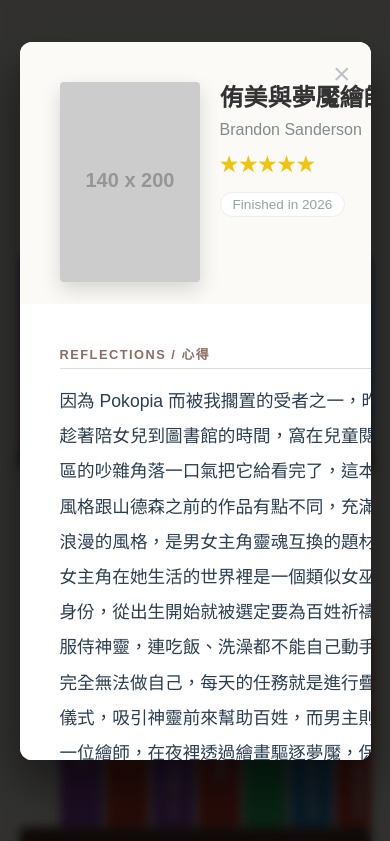
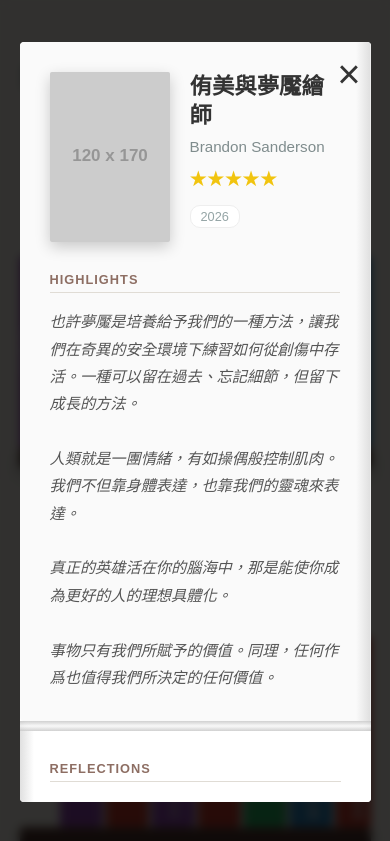
Before and after one commit to may90358/my-bookshelf, a plain HTML site: page index.html in a window 390 px wide. Both pictures are taken after a click on the element "侑美與夢魘繪師". Shown: the top 841 px of the page. Drawn offline with Linux system fonts and the light colour scheme; placeholder pictures from the web are drawn by us.

Commit message:
Update index.html

```diff
--- a/index.html
+++ b/index.html
@@ -3,7 +3,7 @@
 <head>
     <meta charset="UTF-8">
     <meta name="viewport" content="width=device-width, initial-scale=1.0">
-    <title>我的互動書櫃 | Notion 同步版</title>
+    <title>我的互動書櫃 | Notion 3D版</title>
     <style>
         :root {
             --shelf-color: #5d4037;
@@ -32,85 +32,19 @@
             text-transform: uppercase;
         }
 
-        /* --- 書架顯示區 --- */
-        .bookshelf-container {
-            width: 90%;
-            max-width: 1000px;
-            display: flex;
-            flex-direction: column;
-        }
+        /* --- 書架顯示區 (保持不變) --- */
+        .bookshelf-container { width: 90%; max-width: 1000px; display: flex; flex-direction: column; }
+        .year-section { margin-top: 50px; }
+        .year-label { font-size: 1.4rem; font-weight: bold; color: var(--accent-color); margin-left: 10px; margin-bottom: 8px; border-left: 5px solid var(--shelf-color); padding-left: 15px; }
+        .shelf { position: relative; margin-bottom: 30px; }
+        .books-row { display: flex; align-items: flex-end; padding: 0 40px; gap: 4px; height: 240px; z-index: 2; position: relative; overflow-x: auto; scrollbar-width: none; }
+        .books-row::-webkit-scrollbar { display: none; }
+        .book { cursor: pointer; transition: all 0.4s cubic-bezier(0.165, 0.84, 0.44, 1); display: flex; align-items: center; justify-content: center; position: relative; box-shadow: 2px 0 5px rgba(0,0,0,0.3); border-radius: 2px 4px 4px 2px; border-left: 2px solid rgba(255,255,255,0.1); flex-shrink: 0; }
+        .book:hover { transform: translateY(-20px) scale(1.05); z-index: 10; filter: brightness(1.1); box-shadow: 0 15px 30px rgba(0,0,0,0.4); }
+        .spine-text { writing-mode: vertical-rl; color: white; font-size: 14px; font-weight: 500; letter-spacing: 1px; text-shadow: 1px 1px 2px rgba(0,0,0,0.5); white-space: nowrap; overflow: hidden; max-height: 80%; padding: 10px 0; }
+        .shelf-board { height: 20px; background: linear-gradient(to bottom, var(--shelf-color), var(--shelf-depth)); width: 100%; border-radius: 4px; z-index: 3; box-shadow: 0 8px 15px rgba(0,0,0,0.3); }
 
-        .year-section { margin-top: 50px; }
-
-        .year-label {
-            font-size: 1.4rem;
-            font-weight: bold;
-            color: var(--accent-color);
-            margin-left: 10px;
-            margin-bottom: 8px;
-            border-left: 5px solid var(--shelf-color);
-            padding-left: 15px;
-        }
-
-        .shelf { position: relative; margin-bottom: 30px; }
-
-        .books-row {
-            display: flex;
-            align-items: flex-end;
-            padding: 0 40px;
-            gap: 4px;
-            height: 240px;
-            z-index: 2;
-            position: relative;
-            overflow-x: auto;
-            scrollbar-width: none;
-        }
-
-        .books-row::-webkit-scrollbar { display: none; }
-
-        .book {
-            cursor: pointer;
-            transition: all 0.4s cubic-bezier(0.165, 0.84, 0.44, 1);
-            display: flex;
-            align-items: center;
-            justify-content: center;
-            position: relative;
-            box-shadow: 2px 0 5px rgba(0,0,0,0.3);
-            border-radius: 2px 4px 4px 2px;
-            border-left: 2px solid rgba(255,255,255,0.1);
-            flex-shrink: 0;
-        }
-
-        .book:hover {
-            transform: translateY(-20px) scale(1.05);
-            z-index: 10;
-            filter: brightness(1.1);
-            box-shadow: 0 15px 30px rgba(0,0,0,0.4);
-        }
-
-        .spine-text {
-            writing-mode: vertical-rl;
-            color: white;
-            font-size: 14px;
-            font-weight: 500;
-            letter-spacing: 1px;
-            text-shadow: 1px 1px 2px rgba(0,0,0,0.5);
-            white-space: nowrap;
-            overflow: hidden;
-            max-height: 80%;
-            padding: 10px 0;
-        }
-
-        .shelf-board {
-            height: 20px;
-            background: linear-gradient(to bottom, var(--shelf-color), var(--shelf-depth));
-            width: 100%;
-            border-radius: 4px;
-            z-index: 3;
-            box-shadow: 0 8px 15px rgba(0,0,0,0.3);
-        }
-
-        /* --- 彈窗 UI (左：資+金句 / 右：心得) --- */
+        /* --- 彈窗 UI (3D 翻開書本) --- */
         .modal {
             display: none;
             position: fixed;
@@ -121,122 +55,94 @@
             height: 100%;
             background-color: rgba(0,0,0,0.8);
             backdrop-filter: blur(5px);
+            perspective: 2000px; /* 賦予 3D 透視感 */
         }
 
         .modal-content {
-            background-color: #fff;
             margin: 5vh auto;
             width: 90%;
             max-width: 1000px;
-            border-radius: 12px;
             position: relative;
-            box-shadow: 0 25px 50px rgba(0,0,0,0.5);
-            max-height: 85vh;
-            display: flex;
-            overflow: hidden;
-            animation: modalIn 0.3s ease-out;
+            animation: bookIn 0.5s ease-out;
         }
 
-        @keyframes modalIn {
-            from { transform: translateY(30px); opacity: 0; }
-            to { transform: translateY(0); opacity: 1; }
+        @keyframes bookIn {
+            from { transform: rotateX(15deg) translateY(50px); opacity: 0; }
+            to { transform: rotateX(5deg) translateY(0); opacity: 1; }
         }
 
-        /* 左側：書本基本資訊 + 金句 */
-        .modal-left {
-            width: 45%;
+        /* 翻開的書本實體 */
+        .open-book {
+            display: flex;
+            background-color: #fff;
+            box-shadow: 0 30px 70px rgba(0,0,0,0.5);
+            border-radius: 4px;
+            transform: rotateX(5deg); /* 微微傾斜，更有立體感 */
+            transform-style: preserve-3d;
+            max-height: 85vh;
+            overflow: hidden;
+        }
+
+        /* 書頁通用樣式 */
+        .page {
+            flex: 1;
             padding: 40px;
-            background-color: #fcfaf7;
-            border-right: 1px solid #eee;
             overflow-y: auto;
+            background-color: var(--paper-color);
+            color: var(--ink-color);
             display: flex;
             flex-direction: column;
         }
 
-        .book-header {
-            display: flex;
-            gap: 20px;
-            margin-bottom: 30px;
+        /* 左頁：書本資訊 + 金句 */
+        .page.left {
+            border-radius: 4px 0 0 4px;
+            /* 紙張泛黃感與中間書脊的陰影 */
+            background-image: linear-gradient(to right, #fafafa 96%, #e0e0e0 100%);
+            border-right: 1px solid rgba(0,0,0,0.05);
         }
 
-        .book-cover-large {
-            width: 140px;
-            height: 200px;
-            object-fit: cover;
-            border-radius: 4px;
-            box-shadow: 0 8px 20px rgba(0,0,0,0.15);
-            background-color: #eee;
-            flex-shrink: 0;
+        /* 右頁：心得 */
+        .page.right {
+            border-radius: 0 4px 4px 0;
+            background-image: linear-gradient(to left, #ffffff 96%, #e0e0e0 100%);
         }
 
-        .book-main-info {
-            display: flex;
-            flex-direction: column;
-            justify-content: flex-start;
+        /* 中間的書脊凹槽 */
+        .book-spine-crease {
+            width: 15px;
+            background: linear-gradient(to right, #dcdcdc, #ffffff 50%, #dcdcdc);
+            flex-shrink: 0;
+            z-index: 5;
+            box-shadow: inset 0 0 10px rgba(0,0,0,0.1);
         }
 
-        .modal-title { font-size: 1.5rem; color: #333; margin: 0 0 8px 0; line-height: 1.3; }
-        .modal-author { font-size: 1rem; color: #7f8c8d; margin-bottom: 10px; }
-        .modal-rating { font-size: 1.2rem; color: #f1c40f; margin-bottom: 15px; }
-        .modal-date {
-            font-size: 0.85rem;
-            color: #95a5a6;
-            background: #fff;
-            padding: 4px 12px;
-            border-radius: 15px;
-            border: 1px solid #eee;
-            width: fit-content;
-        }
+        /* 左頁內容排版 */
+        .book-header { display: flex; gap: 20px; margin-bottom: 30px; align-items: flex-start; }
+        .book-cover-large { width: 120px; height: 170px; object-fit: cover; border-radius: 2px; box-shadow: 0 5px 15px rgba(0,0,0,0.2); background-color: #eee; flex-shrink: 0; }
+        .book-main-info { display: flex; flex-direction: column; }
+        .modal-title { font-size: 1.4rem; color: #333; margin: 0 0 8px 0; line-height: 1.3; }
+        .modal-author { font-size: 0.95rem; color: #7f8c8d; margin-bottom: 10px; }
+        .modal-rating { font-size: 1.1rem; color: #f1c40f; margin-bottom: 15px; }
+        .modal-date { font-size: 0.8rem; color: #95a5a6; background: #fff; padding: 3px 10px; border-radius: 10px; border: 1px solid #eee; width: fit-content; }
 
-        .section-label {
-            font-size: 0.8rem;
-            color: var(--accent-color);
-            font-weight: bold;
-            letter-spacing: 1.5px;
-            margin-bottom: 15px;
-            display: block;
-            border-bottom: 1px solid #e0dcd5;
-            padding-bottom: 5px;
-        }
+        .section-label { font-size: 0.8rem; color: var(--accent-color); font-weight: bold; letter-spacing: 1px; margin-bottom: 15px; border-bottom: 1px solid #e0dcd5; padding-bottom: 5px; }
+        .highlight-section { line-height: 1.8; font-size: 0.95rem; color: #555; white-space: pre-wrap; font-style: italic; }
 
-        .highlight-section {
-            line-height: 1.8;
-            font-size: 1rem;
-            color: #555;
-            white-space: pre-wrap;
-            font-style: italic;
-        }
+        /* 右頁內容排版 */
+        .thought-section { line-height: 2; font-size: 1.05rem; color: #2c3e50; white-space: pre-wrap; }
 
-        /* 右側：純心得 */
-        .modal-right {
-            flex: 1;
-            padding: 40px;
-            overflow-y: auto;
-            background-color: #fff;
-        }
+        .close-btn { position: absolute; right: -30px; top: -30px; font-size: 40px; cursor: pointer; color: #fff; z-index: 100; }
+        .close-btn:hover { color: #ddd; }
 
-        .thought-section {
-            line-height: 2;
-            font-size: 1.1rem;
-            color: #2c3e50;
-            white-space: pre-wrap;
-        }
-
-        .close-btn {
-            position: absolute;
-            right: 20px;
-            top: 15px;
-            font-size: 30px;
-            cursor: pointer;
-            color: #bdc3c7;
-            z-index: 10;
-        }
-
-        .close-btn:hover { color: #333; }
-
-        @media (max-width: 850px) {
-            .modal-content { flex-direction: column; }
-            .modal-left, .modal-right { width: 100%; border-right: none; }
+        /* 簡單的手機版適應 (手機上取消 3D 效果以利閱讀) */
+        @media (max-width: 750px) {
+            .modal { perspective: none; }
+            .open-book { flex-direction: column; transform: none; max-height: 90vh; }
+            .book-spine-crease { width: 100%; height: 10px; background: linear-gradient(to bottom, #dcdcdc, #ffffff 50%, #dcdcdc); }
+            .page { padding: 30px; overflow-y: visible; }
+            .modal-content { overflow-y: auto; max-height: 95vh; }
+            .close-btn { right: 10px; top: 10px; color: #333; }
         }
     </style>
 </head>
@@ -249,8 +155,9 @@
     <div id="note-modal" class="modal">
         <div class="modal-content">
             <span class="close-btn" onclick="closeModal()">&times;</span>
+            <div class="open-book">
 
-            <div class="modal-left">
+                <div class="page left">
                     <div class="book-header">
                         <img id="modal-cover" class="book-cover-large" src="" alt="封面">
                         <div class="book-main-info">
@@ -260,14 +167,16 @@
                             <div id="modal-date" class="modal-date">完讀年份</div>
                         </div>
                     </div>
-
-                <span class="section-label">HIGHLIGHTS / 金句</span>
+                    <span class="section-label">HIGHLIGHTS</span>
                     <div id="modal-highlights" class="highlight-section"></div>
                 </div>
 
-            <div class="modal-right">
-                <span class="section-label">REFLECTIONS / 心得</span>
+                <div class="book-spine-crease"></div>
+
+                <div class="page right">
+                    <span class="section-label">REFLECTIONS</span>
                     <div id="modal-thoughts" class="thought-section"></div>
+                </div>
             </div>
         </div>
     </div>
@@ -318,13 +227,18 @@
             document.getElementById('modal-title').innerText = book.title;
             document.getElementById('modal-author').innerText = book.author;
             document.getElementById('modal-rating').innerText = book.rating;
-            document.getElementById('modal-date').innerText = `Finished in ${book.year}`;
-            document.getElementById('modal-cover').src = book.cover || 'https://via.placeholder.com/140x200?text=No+Cover';
+            document.getElementById('modal-date').innerText = `${book.year}`;
+            document.getElementById('modal-cover').src = book.cover || 'https://via.placeholder.com/120x170?text=No+Cover';
 
-            // 拆分心得與金句 (假設你的 fetch_notion.js 輸出的格式有 【劃線金句】 字樣)
+            // 分拆心得與金句 (假設你的 fetch_notion.js 輸出的格式有 【劃線金句】 字樣)
+            let thoughts = "尚無心得紀錄";
+            let highlights = "尚無金句紀錄";
+
+            if (book.note) {
                 const parts = book.note.split('【劃線金句】');
-            const thoughts = parts[0].replace('【我的心得】', '').trim();
-            const highlights = parts[1] ? parts[1].trim() : "尚無金句紀錄";
+                thoughts = parts[0].replace('【我的心得】', '').trim();
+                highlights = parts[1] ? parts[1].trim() : "尚無金句紀錄";
+            }
 
             document.getElementById('modal-thoughts').innerText = thoughts;
             document.getElementById('modal-highlights').innerText = highlights;
```
Lines whose indentation alone changed are shown as unchanged.
